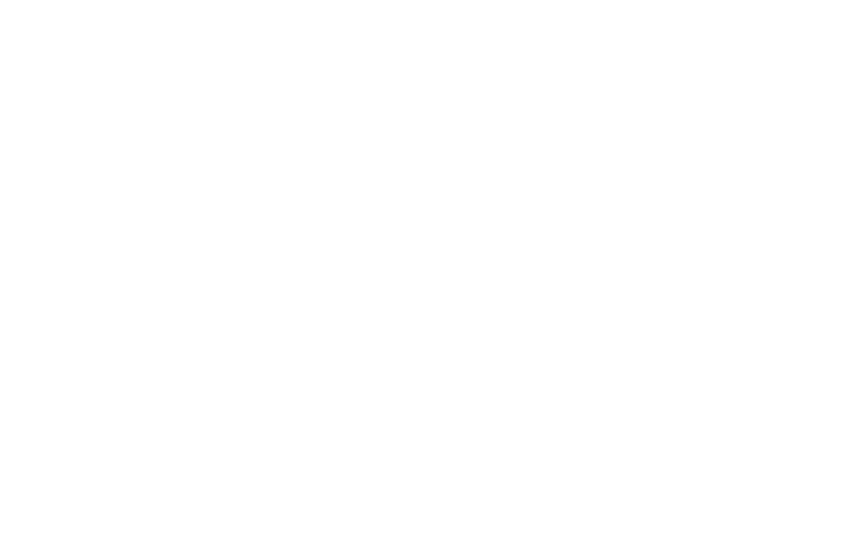
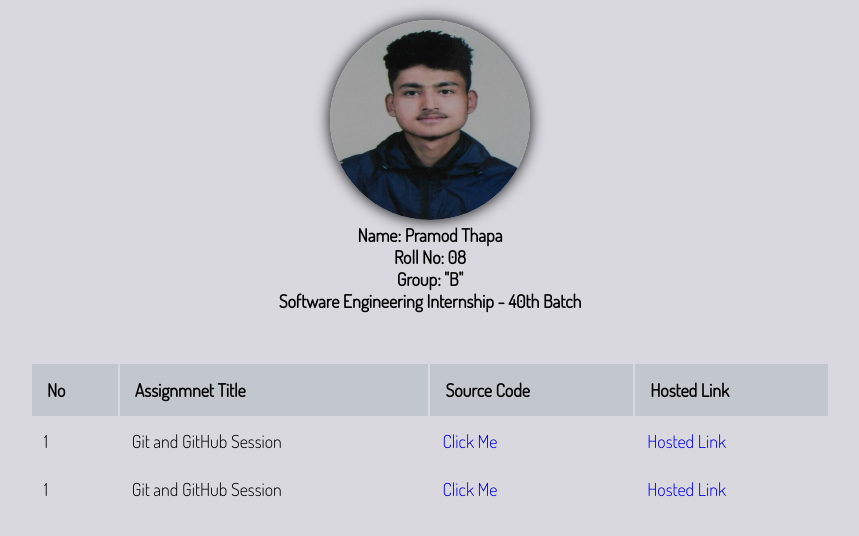
Before and after one commit to PramodThapa/Leapfrog-Assignments, a plain HTML site: page index.html in a window 1280 px wide. Shown: the whole page, without its empty margins (210-1069 px from the left). Drawn offline with Linux system fonts and the light colour scheme.

Commit message:
table:added table data

```diff
--- a/index.html
+++ b/index.html
@@ -4,9 +4,49 @@
     <meta charset="UTF-8">
     <meta http-equiv="X-UA-Compatible" content="IE=edge">
     <meta name="viewport" content="width=device-width, initial-scale=1.0">
-    <title>Document</title>
+    <link rel="stylesheet" href="./main.css">
+    <title>Leapfrog Assignmnet - Pramod Thapa</title>
 </head>
 <body>
+    <div class='container'>
+        <div>
+            <img src="./img/pramod.jpg" alt="Pramod Profile Picture" width="200" height="200">
+        </div>
+            <ul>
+                <li>Name: Pramod Thapa</li>
+                <li>Roll No: 08</li>
+                <li>Group: "B"</li>
+                <li> Software Engineering Internship - 40th Batch </li>
+            </ul>
+
+
+    </div>
+    <div class='content'>
+        <table class='table-content'>
+            <thead>
+                <tr>
+                    <th>No</th>
+                    <th>Assignmnet Title</th>
+                    <th>Source Code</th>
+                    <th>Hosted Link</th>
+                </tr>
+            </thead>
+            <tbody>
+                <tr>
+                    <td>1</td>
+                    <td>Git and GitHub Session</td>
+                    <td><a href="https://github.com/PramodThapa/Git-Assignmnet">Click Me</a></td>
+                    <td><a href="https://pramodthapa.github.io/Git-Assignmnet/">Hosted Link</a></td>
+                </tr>
+                <tr>
+                    <td>1</td>
+                    <td>Git and GitHub Session</td>
+                    <td><a href="https://github.com/PramodThapa/Git-Assignmnet">Click Me</a></td>
+                    <td><a href="https://pramodthapa.github.io/Git-Assignmnet/">Hosted Link</a></td>
+                </tr>
+            </tbody>
+        </table>
+    </div>
 
 </body>
 </html>
--- /dev/null
+++ b/main.css
@@ -0,0 +1,69 @@
+@import url('https://fonts.googleapis.com/css2?family=Dosis:wght@300&family=Open+Sans+Condensed:ital,wght@0,300;1,300&display=swap');
+
+*{
+    margin: 0px;
+    padding: 0px;
+
+}
+
+body{
+    background-color:rgb(217, 216, 223);
+}
+.container{
+    display:flex;
+    position: relative;
+    justify-content: center;
+    align-items: center;
+    flex-direction: column;
+    margin-top: 20px;
+}
+
+.content{
+    display: flex;
+    justify-content: center;
+    position: relative;
+    margin-top: 50px;
+}
+
+.table-content{
+    font-size: 1.1250em;
+    font-family:'Dosis', sans-serif;
+    min-width: 800px;
+}
+.table-content thead tr{
+  background-color: rgb(193, 199, 204);
+  text-align: left;
+  font-weight: bolder;
+}
+
+table th{
+    padding: 15px;
+}
+table td{
+    padding:12px;
+}
+
+
+ul{
+    display: flex;
+    justify-content: center;
+    align-items: center;
+    flex-direction: column;
+ }
+
+li{
+   list-style: none;
+   font-size: large;
+   font-weight: bolder;
+   font-family: 'Dosis', sans-serif;;
+}
+
+img{
+    border-radius: 50%;
+    box-shadow: 0px 0px 15px black;
+}
+
+a{
+    text-decoration: none;
+
+}
```
Also changed, not shown: img/pramod.jpg (added).
